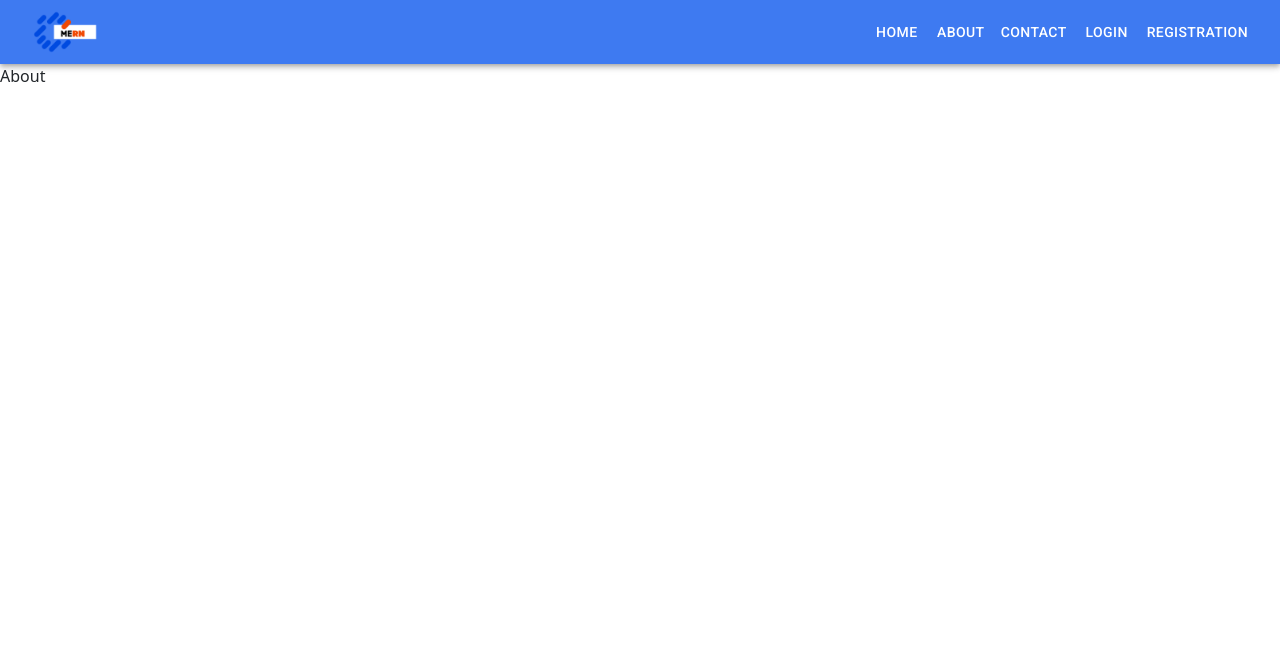
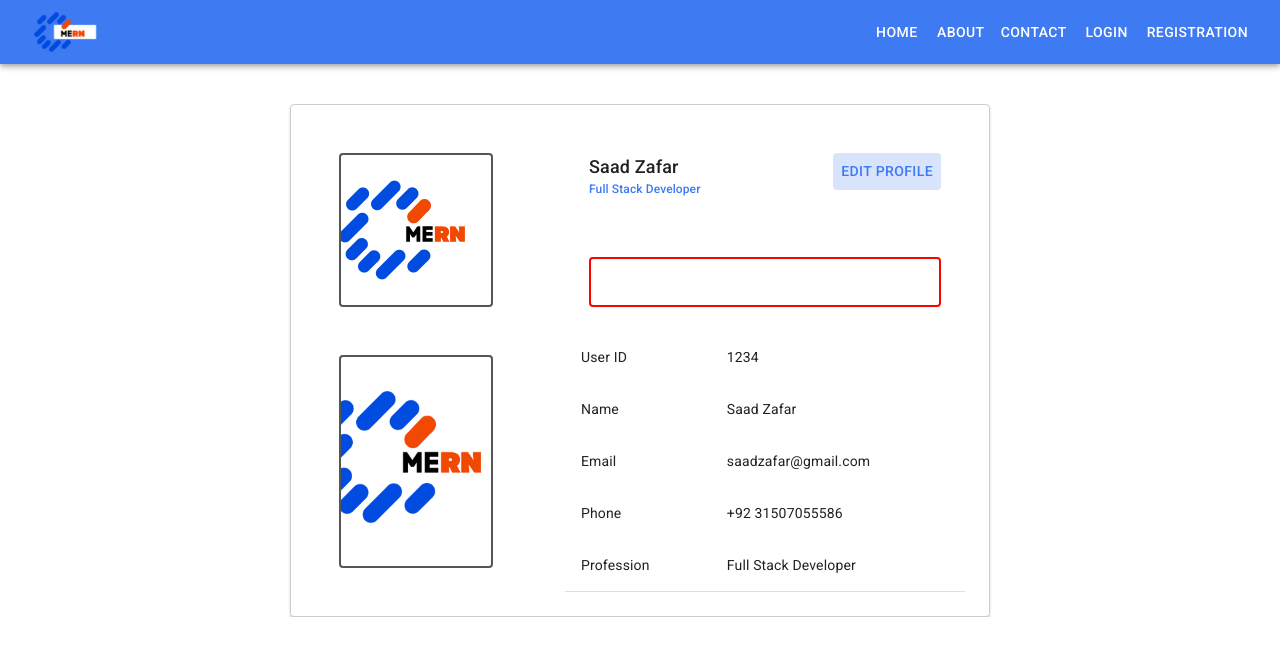
Before and after one commit to saadzafar649/MernPortfolio, a React (Create React App) app in the folder client/: page /about in a window 1280 px wide. Shown: the top 656 px of the page. Built offline with nearby package versions, Linux system fonts and the light colour scheme.

Commit message:
feat: about page ui

```diff
--- a/client/src/components/About.js
+++ b/client/src/components/About.js
@@ -1,8 +1,123 @@
+import { Box, Card, Typography, Button, useTheme, Table, TableRow, TableCell } from '@mui/material'
+import { alpha } from '@mui/material';
+import logo from '../images/logo2.png'
 import React from 'react'
 
 const About = () => {
+  const theme = useTheme();
   return (
-    <div>About</div>
+    <>
+      <Box sx={{ display: "flex", justifyContent: "center", overflow: 'clip', margin: 5 }}>
+
+        <Card sx={{
+          minWidth: 200, maxWidth: 800, width: 700, display: 'flex', justifyContent: 'space-around', flexFlow: 'wrap',
+          border: '1px solid #ccc', borderRadius: 1,
+          backdropFilter: 'blur(20px)',
+          backgroundColor: 'rgba(255, 255, 255, 0.8)',
+          paddingBottom: 3, paddingTop: 3,
+        }}>
+          <Box sx={{
+            border: '2px solid #555', borderRadius: 1,
+            margin: 3,
+          }}>
+            <img src={logo} alt="logo" style={{ height: 150, width: 150, objectFit: 'cover  ' }}></img>
+          </Box>
+
+          <Box sx={{
+            display: 'flex', justifyContent: 'space-between', flexFlow: 'column',
+            maxWidth: 400, width: 400, minWidth: 50,
+            maxheight: 50
+          }}>
+            <Box sx={{
+              display: 'flex', justifyContent: 'space-between', flexFlow: 'row',
+              margin: 3
+            }}>
+
+              <Box>
+                <Typography sx={{ fontSize: 18, fontWeight: 500 }}>
+                  Saad Zafar
+                </Typography>
+                <Typography sx={{ fontSize: 12, fontWeight: 500, color: 'primary.main' }}>
+                  Full Stack Developer
+                </Typography>
+              </Box>
+
+              <Box sx={{
+              }}>
+                <Button variant="text"
+                  sx={{
+                    color: "primary.main",
+                    backgroundColor: alpha(theme.palette.primary.main, 0.2)
+                  }}>
+                  Edit Profile
+                </Button>
+              </Box>
+            </Box>
+            <Box sx={{
+              display: 'flex', justifyContent: 'space-between', flexFlow: 'row',
+              margin: 3,
+              border: '2px solid red', borderRadius: 1,
+              height: 50, maxheight: 100,
+            }}>
+            </Box>
+          </Box>
+
+          <Box sx={{
+            border: '2px solid #555', borderRadius: 1,
+            margin: 3
+          }}>
+            <img src={logo} alt="logo" style={{ height: 200, width: 150, objectFit: 'cover  ' }}></img>
+          </Box>
+
+
+          <Box sx={{
+            display: 'flex', justifyContent: 'space-between', flexFlow: 'column',
+            maxWidth: 400, width: 400, minWidth: 50,
+            maxheight: 50
+          }}>
+            <Table sx={{ borderCollapse: 'collapse' }}>
+              <TableRow sx={{
+                '&:not(:last-child) td': {
+                  borderBottom: 'none',
+                }
+              }}>
+                <TableCell>User ID</TableCell>  <TableCell>1234</TableCell>
+              </TableRow>
+              <TableRow sx={{
+                '&:not(:last-child) td': {
+                  borderBottom: 'none',
+                }
+              }}>
+                <TableCell>Name</TableCell>  <TableCell>Saad Zafar</TableCell>
+              </TableRow>
+              <TableRow sx={{
+                '&:not(:last-child) td': {
+                  borderBottom: 'none',
+                }
+              }}>
+                <TableCell>Email</TableCell>  <TableCell>saadzafar@gmail.com</TableCell>
+              </TableRow>
+              <TableRow sx={{
+                '&:not(:last-child) td': {
+                  borderBottom: 'none',
+                }
+              }}>
+                <TableCell>Phone</TableCell>  <TableCell>+92 31507055586</TableCell>
+              </TableRow>
+              <TableRow sx={{
+                '&:not(:last-child) td': {
+                  borderBottom: 'none',
+                }
+              }}>
+                <TableCell>Profession</TableCell>  <TableCell>Full Stack Developer</TableCell>
+              </TableRow>
+            </Table>
+          </Box>
+
+        </Card>
+
+      </Box>
+    </>
   )
 }
 
--- a/client/src/components/Contact.js
+++ b/client/src/components/Contact.js
@@ -50,7 +50,7 @@ const Contact = () => {
     <Box sx={{ display: "flex", justifyContent: "center", margin: 5 }}>
       <Card sx={{
         minWidth: 200, maxWidth: 900, width: 900,
-        border: '1px solid #ccc', borderRadius: 3,
+        border: '1px solid #ccc', borderRadius: 1,
         backdropFilter: 'blur(20px)',
         backgroundColor: 'rgba(255, 255, 255, 0.8)',
         padding: 3
--- a/client/src/components/Login.js
+++ b/client/src/components/Login.js
@@ -1,10 +1,6 @@
-import { Box, Card, CardActions, FormControl, FormGroup, Input, InputAdornment, InputLabel, TextField, Typography, Button } from '@mui/material';
-import AccountCircle from '@mui/icons-material/AccountCircle';
+import { Box, Card, CardActions, FormControl, TextField, Typography, Button } from '@mui/material';
 import Mail from '@mui/icons-material/Mail';
-import Phone from '@mui/icons-material/Phone';
-import Password from '@mui/icons-material/Password';
 import PasswordTwoTone from '@mui/icons-material/PasswordTwoTone';
-import SmartDisplayIcon from '@mui/icons-material/SmartDisplay';
 // import '@mui/icons-material/index'
 import '@fontsource/roboto/300.css';
 import '@fontsource/roboto/400.css';
@@ -19,9 +15,9 @@ const Login = () => {
 
       <Card sx={{
         minWidth: 200, maxWidth: 800, width: 600, display: 'flex', justifyContent: "center", flexFlow: 'wrap',
-        border: '1px solid #ccc', borderRadius: 8,
+        border: '1px solid #ccc', borderRadius: 1,
         backdropFilter: 'blur(20px)',
-        backgroundColor: 'rgba(255, 255, 255, 0.8)',
+        backgroundColor: 'rgba(255, 255, 255, 0.5)',
         paddingBottom:3,paddingTop:3,
       }}>
         <Typography variant="h5" component="h5" sx={{ fontWeight: 700 }}>
--- a/client/src/components/Navbar.js
+++ b/client/src/components/Navbar.js
@@ -29,7 +29,7 @@ const Navbar = () => {
 
   const drawer = (
     <Box onClick={handleDrawerToggle} sx={{ textAlign: 'center' }}>
-      <img src={logo} alt="logo" style={{ height: 60 }}></img>
+      <img src={logo} alt="logo" style={{ height: 60 }}/>
       <Divider />
       <List>
         {navItems.map((item) => (
--- a/client/src/components/Signup.js
+++ b/client/src/components/Signup.js
@@ -1,4 +1,4 @@
-import { Box, Card, CardActions, FormControl, FormGroup, Input, InputAdornment, InputLabel, TextField, Typography, Button } from '@mui/material';
+import { Box, Card, CardActions, FormControl, TextField, Typography, Button } from '@mui/material';
 import AccountCircle from '@mui/icons-material/AccountCircle';
 import Mail from '@mui/icons-material/Mail';
 import Phone from '@mui/icons-material/Phone';
@@ -18,7 +18,7 @@ const Signup = () => {
     <Box sx={{ display: "flex", justifyContent: "center", overflow: 'clip', margin: 5 }}>
 
       <Card sx={{ minWidth: 200, maxWidth: 800, width: 600, display: 'flex', justifyContent: "center", flexFlow: 'wrap',
-        border: '1px solid #ccc', borderRadius: 3,
+        border: '1px solid #ccc', borderRadius: 1,
         backdropFilter: 'blur(20px)',
         backgroundColor: 'rgba(255, 255, 255, 0.8)',
         paddingBottom:3,paddingTop:3,
```
